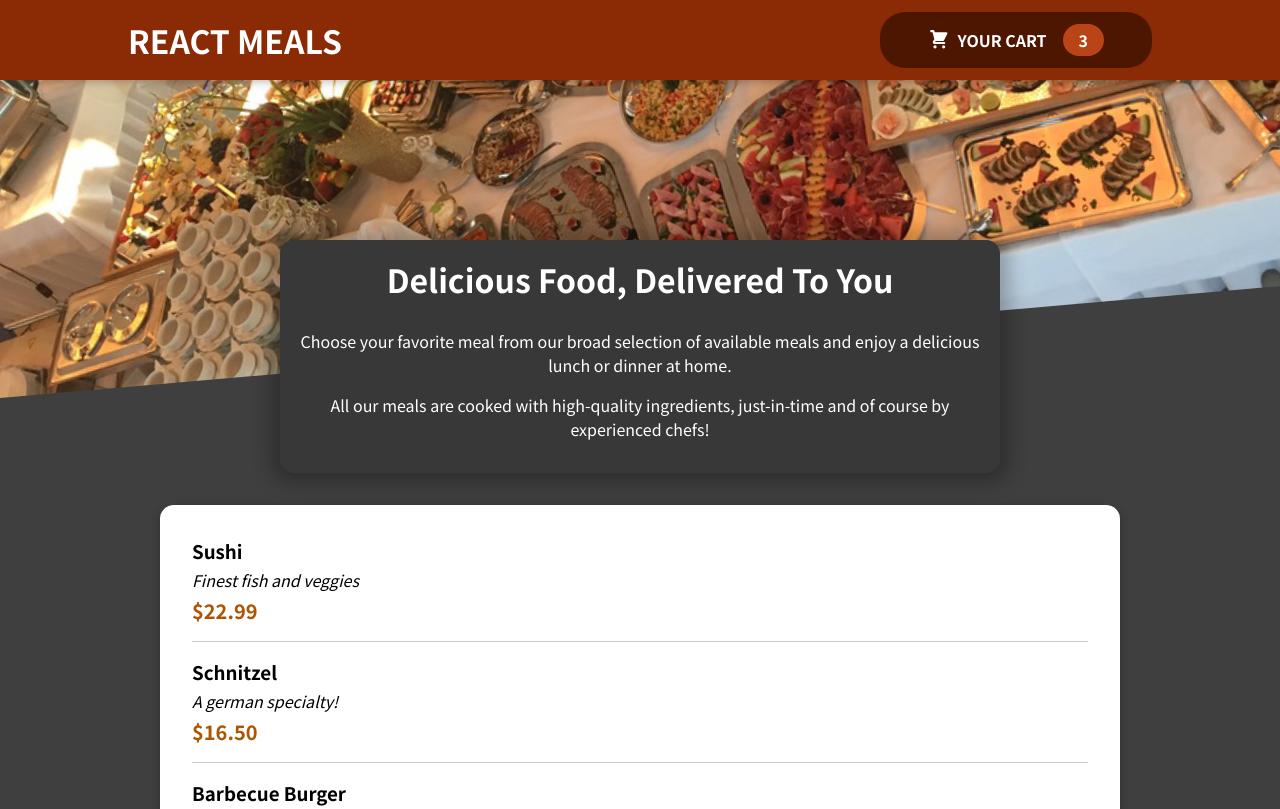
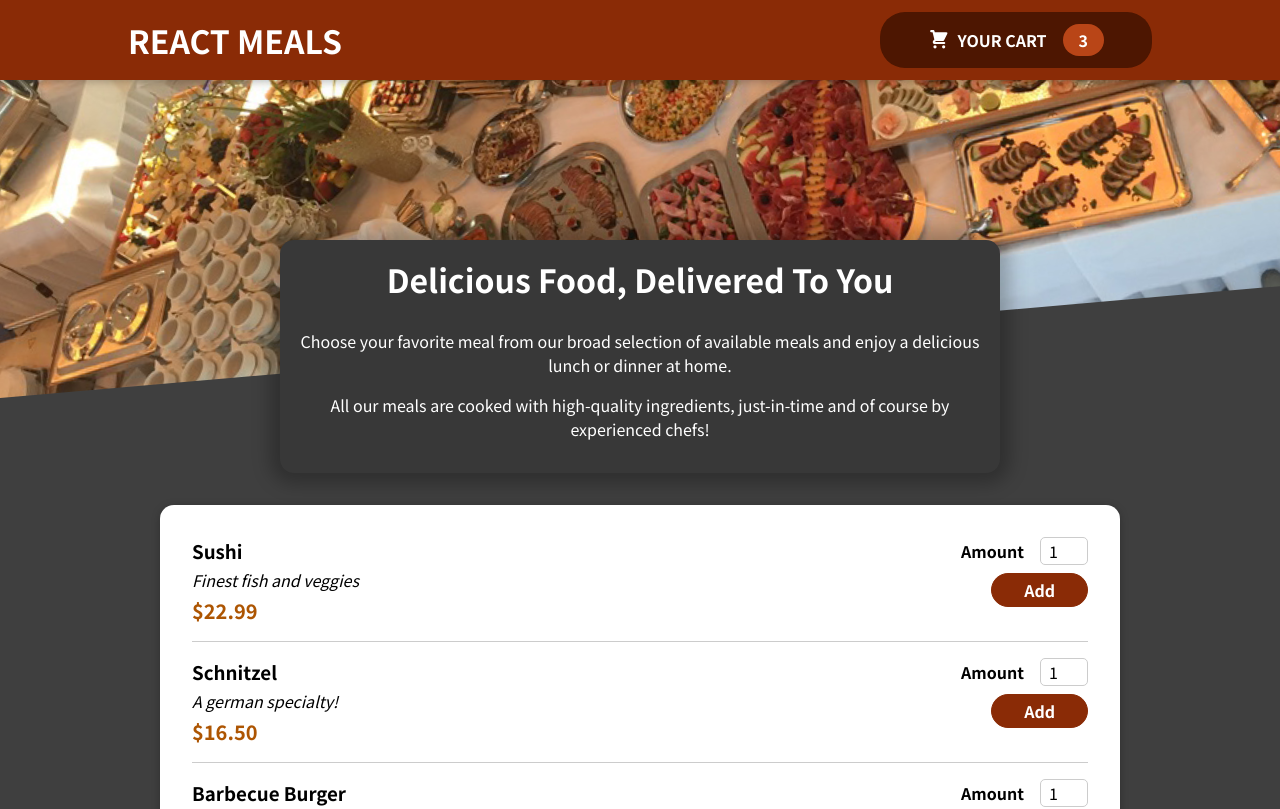
Before and after one commit to matteobu/react-food-order-app, a React (Create React App) app: page / in a window 1280 px wide. Shown: the top 809 px of the page. Built offline with nearby package versions, Linux system fonts and the light colour scheme.

Commit message:
adding a form

```diff
--- a/src/components/Meals/MealItem/MealItem.js
+++ b/src/components/Meals/MealItem/MealItem.js
@@ -1,4 +1,5 @@
 import classes from "./MealItem.module.css";
+import MealItemForm from "./MealItemForm";
 
 const MealItem = (props) => {
     const price = `$${props.meal.price.toFixed(2)}`;
@@ -11,7 +12,9 @@
                 </div>
                 <div className={classes.price}>{price}</div>
             </div>
-            <div></div>
+            <div>
+                <MealItemForm />
+            </div>
         </li>
     );
 };
--- a/src/components/Meals/MealItem/MealItemForm.js
+++ b/src/components/Meals/MealItem/MealItemForm.js
@@ -0,0 +1,23 @@
+import classes from "./MealItemForm.module.css";
+import Input from "../../UI/Input";
+
+const MealItemForm = (props) => {
+    return (
+        <form className={classes.form}>
+            <Input
+                label="Amount"
+                input={{
+                    id: "amount",
+                    type: "number",
+                    min: "1",
+                    max: "5",
+                    step: "1",
+                    defaultValue: "1",
+                }}
+            />
+            <button>Add</button>
+        </form>
+    );
+};
+
+export default MealItemForm;
--- /dev/null
+++ b/src/components/Meals/MealItem/MealItemForm.module.css
@@ -0,0 +1,20 @@
+.form {
+    text-align: right;
+}
+
+.form button {
+    font: inherit;
+    cursor: pointer;
+    background-color: #8a2b06;
+    border: 1px solid #8a2b06;
+    color: white;
+    padding: 0.25rem 2rem;
+    border-radius: 20px;
+    font-weight: bold;
+}
+
+.form button:hover,
+.form button:active {
+    background-color: #641e03;
+    border-color: #641e03;
+}
--- /dev/null
+++ b/src/components/UI/Input.js
@@ -0,0 +1,12 @@
+import classes from "./Input.module.css";
+
+const Input = (props) => {
+    return (
+        <div className={classes.input}>
+            <label htmlFor={props.input.id}>{props.label}</label>
+            <input {...props.input} />
+        </div>
+    );
+};
+
+export default Input;
--- /dev/null
+++ b/src/components/UI/Input.module.css
@@ -0,0 +1,18 @@
+.input {
+    display: flex;
+    align-items: center;
+    margin-bottom: 0.5rem;
+}
+
+.input label {
+    font-weight: bold;
+    margin-right: 1rem;
+}
+
+.input input {
+    width: 3rem;
+    border-radius: 5px;
+    border: 1px solid #ccc;
+    font: inherit;
+    padding-left: 0.5rem;
+}
```
Also changed, not shown: 1 other file (tests, documents, lock files or other folders).
